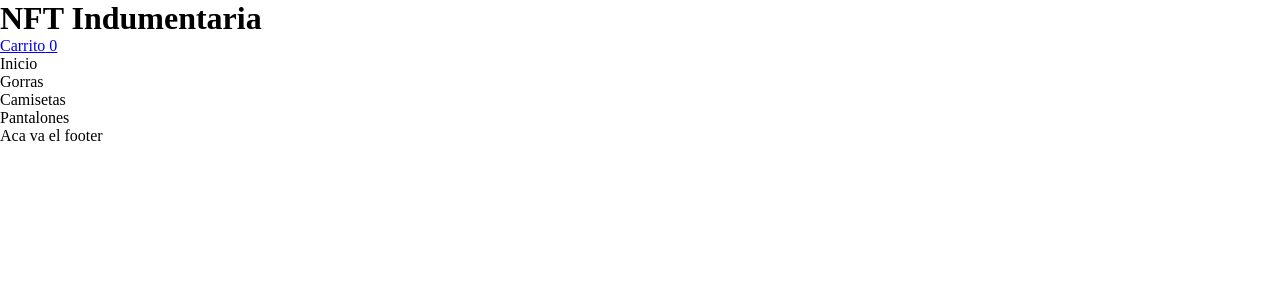
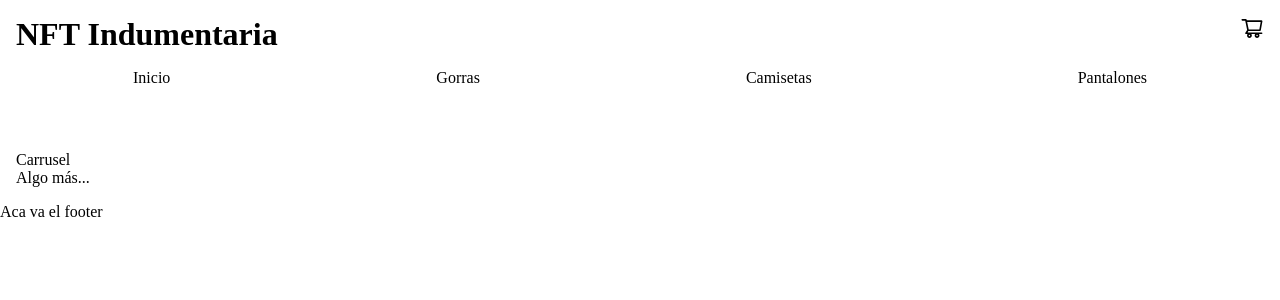
Before and after one commit to sashatayra/react_coder, a React (Vite) app: page / in a window 1280 px wide. Shown: the top 300 px of the page. Built offline with nearby package versions, Linux system fonts and the light colour scheme.

Commit message:
finalizando la preentrega

```diff
--- a/package.json
+++ b/package.json
@@ -11,7 +11,8 @@
   },
   "dependencies": {
     "react": "^18.2.0",
-    "react-dom": "^18.2.0"
+    "react-dom": "^18.2.0",
+    "react-icons": "^4.9.0"
   },
   "devDependencies": {
     "@types/react": "^18.0.37",
--- a/src/App.jsx
+++ b/src/App.jsx
@@ -1,10 +1,12 @@
-import Navbar from "./Navbar";
-import Footer from "./Footer";
+import Footer from "./components/layout/footer/Footer";
+import Navbar from "./components/layout/navbar/Navbar";
+import Home from "./components/pages/home/Home";
 
 function App() {
   return (
     <div>
       <Navbar />
+      <Home />
       <Footer />
     </div>
   );
--- a/src/ListaNav.jsx
+++ /dev/null
@@ -1,12 +0,0 @@
-const ListaNav = () => {
-  return (
-    <ul>
-      <li>Inicio</li>
-      <li>Gorras</li>
-      <li>Camisetas</li>
-      <li>Pantalones</li>
-    </ul>
-  );
-};
-
-export default ListaNav;
--- a/src/Navbar.jsx
+++ /dev/null
@@ -1,18 +0,0 @@
-import ListaNav from "./ListaNav";
-
-const Navbar = () => {
-  return (
-    <header>
-      <h1>NFT Indumentaria</h1>
-      <a class="boton-carrito" href="carrito.html">
-        <i class="bi bi-cart-fill"></i>Carrito
-        <span id="numero-carrito"> 0</span>
-      </a>
-      <nav>
-        <ListaNav />
-      </nav>
-    </header>
-  );
-};
-
-export default Navbar;
--- /dev/null
+++ b/src/components/common/cartWidget/CartWidget.jsx
@@ -0,0 +1,10 @@
+import { AiOutlineShoppingCart } from "react-icons/ai";
+const CartWidget = () => {
+  return (
+    <div>
+      <AiOutlineShoppingCart color="#000" size="1.5rem" />
+    </div>
+  );
+};
+
+export default CartWidget;
--- /dev/null
+++ b/src/components/layout/navbar/Navbar.css
@@ -0,0 +1,19 @@
+.contenedor-header {
+  min-height: 8vh;
+  position: sticky;
+  top: 0;
+  z-index: 999;
+}
+
+.header {
+  display: flex;
+  justify-content: space-between;
+  padding: 1rem;
+  text-decoration: none;
+}
+
+ul {
+  list-style-type: none;
+  display: flex;
+  justify-content: space-around;
+}
--- /dev/null
+++ b/src/components/layout/navbar/Navbar.jsx
@@ -0,0 +1,25 @@
+import CartWidget from "../../common/cartWidget/CartWidget";
+import "./Navbar.css";
+
+const Navbar = () => {
+  return (
+    <header className="contenedor-header">
+      <div className="header">
+        <h1>NFT Indumentaria</h1>
+        <a class="boton-carrito" href="carrito.html">
+          <CartWidget />
+        </a>
+      </div>
+      <nav>
+        <ul>
+          <li>Inicio</li>
+          <li>Gorras</li>
+          <li>Camisetas</li>
+          <li>Pantalones</li>
+        </ul>
+      </nav>
+    </header>
+  );
+};
+
+export default Navbar;
--- /dev/null
+++ b/src/components/pages/home/Home.jsx
@@ -0,0 +1,10 @@
+const Home = () => {
+  return (
+    <div style={{ padding: "1rem", marginTop: "3rem" }}>
+      <div>Carrusel</div>
+      <p>Algo más...</p>
+    </div>
+  );
+};
+
+export default Home;
--- a/src/index.css
+++ b/src/index.css
@@ -3,3 +3,7 @@
   margin: 0;
   box-sizing: border-box;
 }
+
+a {
+  text-decoration: none;
+}
```
Also changed, not shown: src/components/layout/footer/Footer.jsx (renamed from src/Footer.jsx), src/components/pages/home/Home.css (added), 1 other file (tests, documents, lock files or other folders).
